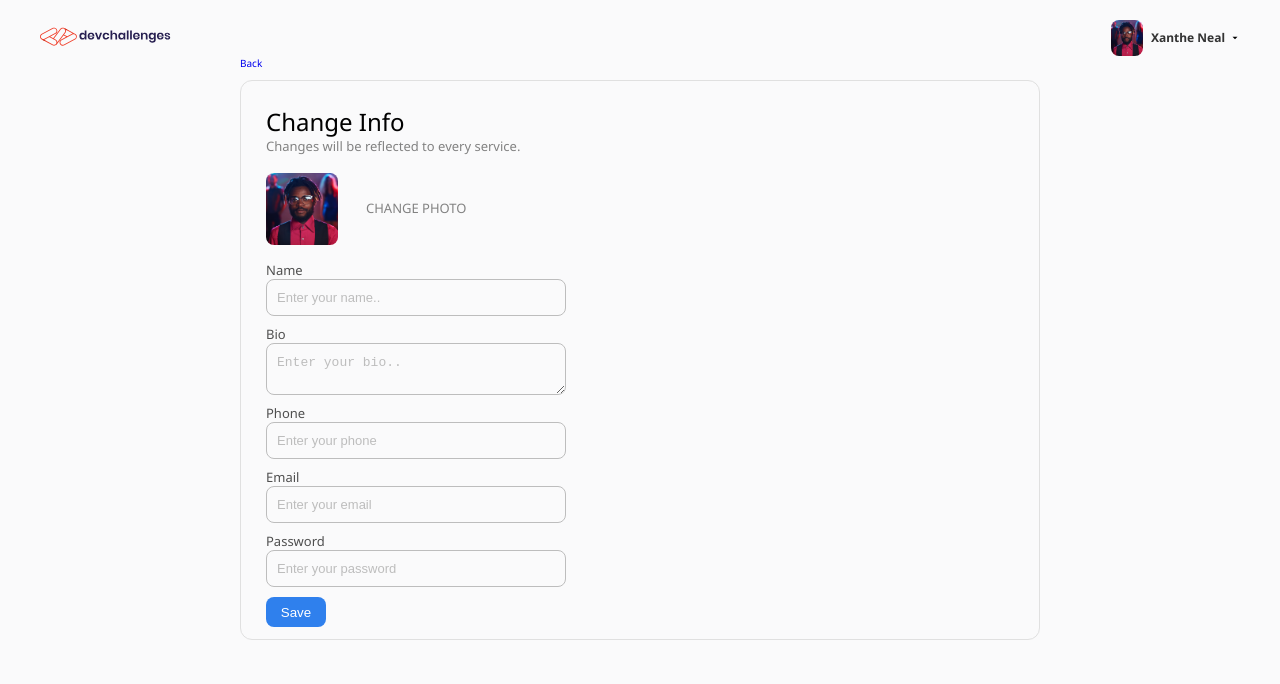
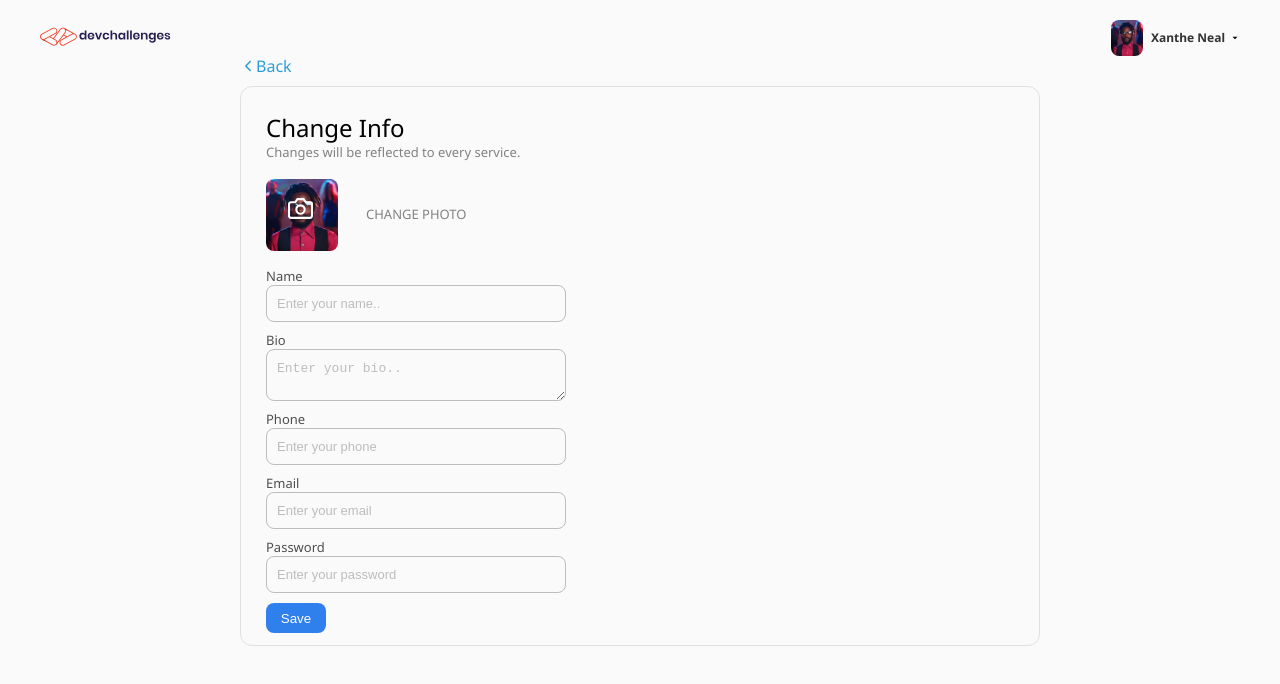
Before and after one commit to Adegbite1999/Authentication, a React (Create React App) app: page /user/profile/edit in a window 1280 px wide. Shown: the top 684 px of the page. Built offline with nearby package versions, Linux system fonts and the light colour scheme; the HTML template or start-up script is replaced by a standard one.

Commit message:
üpdate: added some changes

```diff
--- a/public/index.html
+++ b/public/index.html
@@ -22,6 +22,9 @@
       href="https://fonts.googleapis.com/css2?family=Noto+Sans:wght@400;700&display=swap"
       rel="stylesheet"
     />
+    <!-- fontawesome -->
+    <link rel="stylesheet" href="https://pro.fontawesome.com/releases/v5.10.0/css/all.css" integrity="sha384-AYmEC3Yw5cVb3ZcuHtOA93w35dYTsvhLPVnYs9eStHfGJvOvKxVfELGroGkvsg+p" crossorigin="anonymous"/>
+
     <!--
       Notice the use of %PUBLIC_URL% in the tags above.
       It will be replaced with the URL of the `public` folder during the build.
--- a/src/components/user/Edit.js
+++ b/src/components/user/Edit.js
@@ -1,22 +1,25 @@
 import React from 'react'
 import { Link } from 'react-router-dom';
-import avatar from 'assets/user-avatar.png';
+// import avatar from 'assets/user-avatar.png';
 import FormInput from 'Input/Input';
 import TextArea from 'Input/TextArea';
-import 'styles/edit.css'
+import 'styles/edit.css';
+import {FiCamera} from 'react-icons/fi';
+import {IoIosArrowBack} from 'react-icons/io';
 function Edit() {
     return (
         <React.Fragment>
             <div className="profile__edit-wrapper">
-                <p className="arrow__back"><Link to="/user/profile" style={{ textDecoration: 'none' }}>Back</Link></p>
+                <p className="arrow__back"><Link to="/user/profile" style={{ textDecoration: 'none' }}><span className="arrow"><IoIosArrowBack/>Back</span></Link></p>
                 <section className="profile__container--edit" >
                     <div className="edit__profile--intro">
                         <h5>Change Info</h5>
                         <p>Changes will be reflected to every service.</p>
                     </div>
                     <div className="user__box">
-                        <div className='user__profile--image'>
-                            <img className="img" src={avatar} alt="user placeholder" />
+                        <div className='user__profile--bg'>
+                            <input className="image__file" type="file"/>
+                            <span className="image__file--icon"><FiCamera size={25}/></span>
                         </div>
                         <h5 className="user--action">Change photo</h5>
                     </div>
--- a/src/styles/edit.css
+++ b/src/styles/edit.css
@@ -100,6 +100,40 @@
 /* label {
   color: #4f4f4f;
 } */
-.arrow__back{
+.arrow__back {
   margin-bottom: 1rem;
 }
+.arrow {
+  display: flex;
+  align-items: center;
+  color: #2d9cdb;
+  font-size: 1.6rem;
+  line-height: 2rem;
+  font-weight: 400;
+}
+
+.user__profile--bg {
+  background: url("../assets/user-avatar.png");
+  width: 72px;
+  height: 72px;
+  background-position: center;
+  background-repeat: no-repeat;
+  background-size: contain;
+  border-radius: 8px;
+  position: relative;
+}
+.image__file {
+  transform: translate(0px, 20px);
+  position: absolute;
+  outline: none;
+  width: 100%;
+  z-index: 10;
+  opacity: 0;
+  cursor: pointer;
+}
+
+.image__file--icon {
+  top: 1.75rem;
+  position: relative;
+  left: 2.2rem;
+}
```
